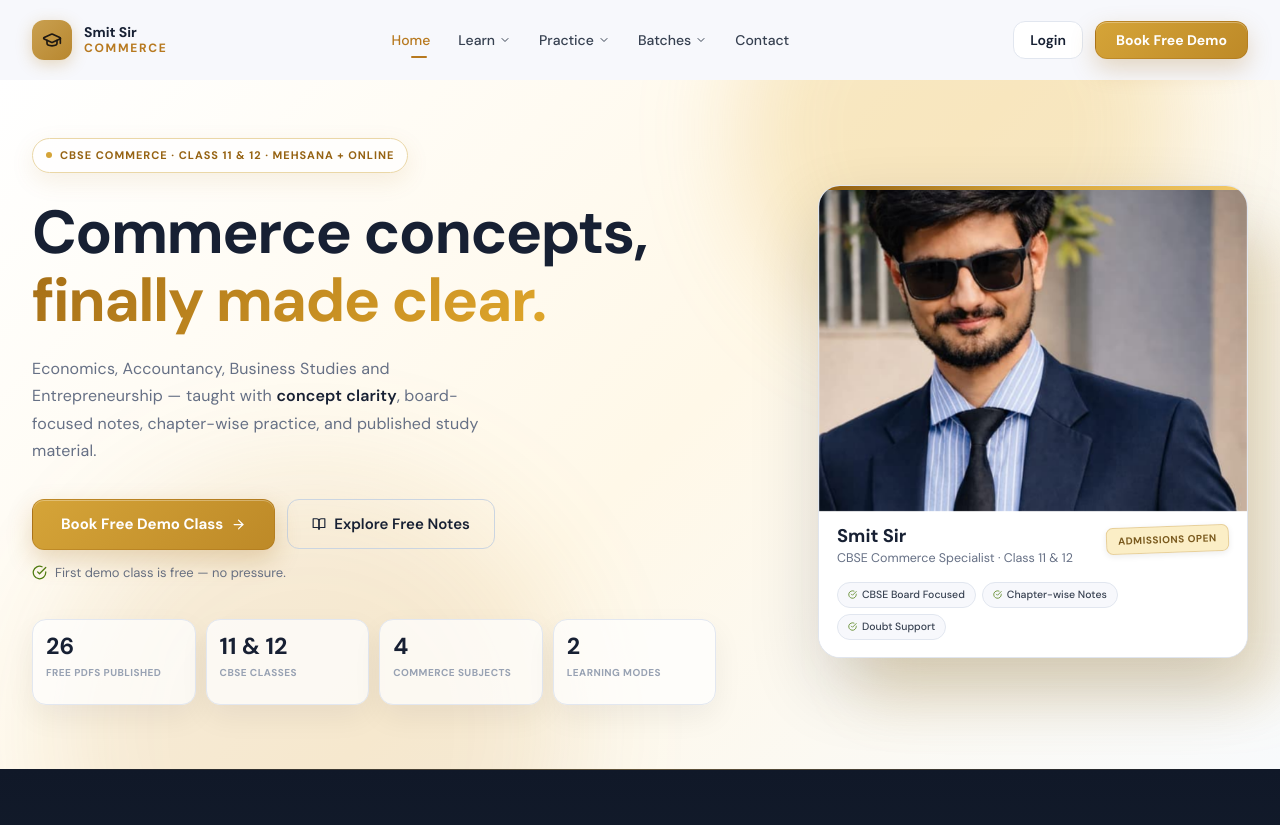
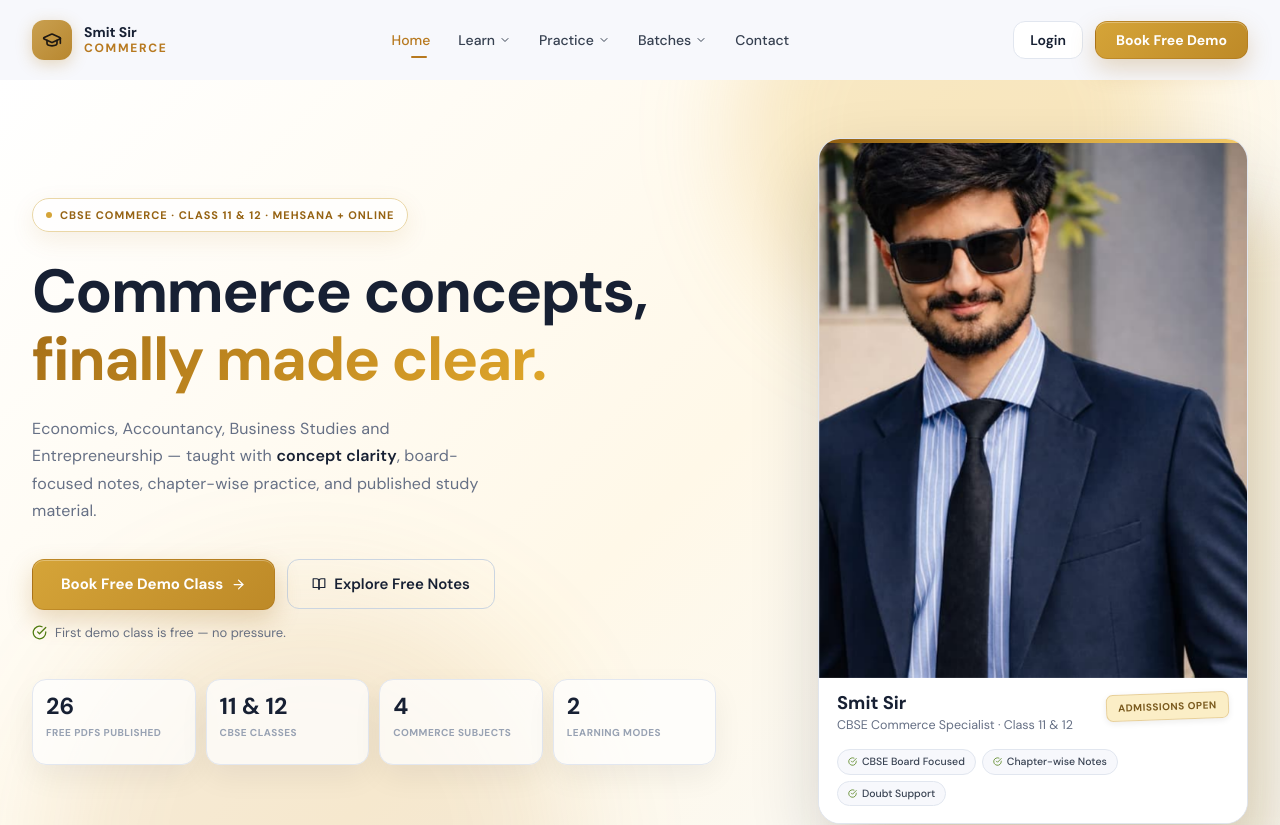
Before and after one commit to infosmitsircommerce-eng/smit-sir-commerce, a React (Vite) app: page / in a window 1280 px wide. Shown: the top 825 px of the page. Built offline with nearby package versions, Linux system fonts and the light colour scheme; a web font is replaced by a local one.

Commit message:
Fix teacher photo aspect ratio and responsive crop

```diff
--- a/src/components/home/HeroSection.jsx
+++ b/src/components/home/HeroSection.jsx
@@ -29,7 +29,6 @@ export default function HeroSection() {
       position: 'relative',
       overflow: 'hidden',
     }}>
-      {/* Soft modern background depth */}
       <div aria-hidden="true" style={{
         position: 'absolute', top: '-170px', right: '8%',
         width: '440px', height: '440px', borderRadius: '50%',
@@ -50,10 +49,7 @@ export default function HeroSection() {
           gap: '56px',
           alignItems: 'center',
         }} className="hero-main-grid">
-
-          {/* ── LEFT ── */}
           <div>
-            {/* Modern eyebrow pill */}
             <motion.div {...fade(0.08)}>
               <span style={{
                 display: 'inline-flex', alignItems: 'center', gap: '8px',
@@ -69,7 +65,6 @@ export default function HeroSection() {
               </span>
             </motion.div>
 
-            {/* Headline */}
             <motion.h1 {...fade(0.16)} style={{
               fontFamily: 'var(--font-serif)',
               fontSize: 'clamp(2.5rem, 4.8vw, 3.8rem)',
@@ -93,7 +88,6 @@ export default function HeroSection() {
               </em>
             </motion.h1>
 
-            {/* Subheadline */}
             <motion.p {...fade(0.24)} style={{
               fontFamily: 'var(--font-sans)',
               fontSize: '16px', lineHeight: 1.72,
@@ -106,7 +100,6 @@ export default function HeroSection() {
               board-focused notes, chapter-wise practice, and published study material.
             </motion.p>
 
-            {/* CTA buttons */}
             <motion.div {...fade(0.32)} style={{ marginBottom: '36px' }}>
               <div style={{ display: 'flex', gap: '12px', flexWrap: 'wrap' }}>
                 <Link to="/contact" className="btn-primary hero-primary-cta" style={{ fontSize: '15px', padding: '13px 28px' }}>
@@ -127,7 +120,6 @@ export default function HeroSection() {
               </div>
             </motion.div>
 
-            {/* Trust cards */}
             <motion.div {...fade(0.4)} className="hero-trust-grid" style={{
               display: 'grid', gridTemplateColumns: 'repeat(4, minmax(0, 1fr))',
               gap: '10px',
@@ -154,7 +146,6 @@ export default function HeroSection() {
             </motion.div>
           </div>
 
-          {/* ── RIGHT — Teacher card ── */}
           <motion.div
             initial={{ opacity: 0, x: 28 }}
             animate={{ opacity: 1, x: 0 }}
@@ -162,7 +153,6 @@ export default function HeroSection() {
             className="hero-teacher-card"
             style={{ position: 'relative', width: '100%', maxWidth: '430px', justifySelf: 'end' }}
           >
-            {/* Soft glow behind the card */}
             <div aria-hidden="true" style={{
               position: 'absolute', inset: '12% -8% -8% 10%',
               borderRadius: '28px',
@@ -178,25 +168,30 @@ export default function HeroSection() {
               border: '1px solid #E0E5EE',
               boxShadow: '0 28px 70px rgba(16,24,40,0.16)',
             }}>
-              {/* Gold accent top */}
               <div style={{ height: '4px', background: 'linear-gradient(90deg, #8F5C10, #D5A438, #F3CA69)' }} />
 
-              {/* Photo */}
+              <div className="hero-teacher-photo-frame" style={{
+                width: '100%',
+                aspectRatio: '4 / 5',
+                overflow: 'hidden',
+                background: '#eef1f5',
+              }}>
                 <img
                   src={teacherPhoto}
                   alt="Smit Sir — CBSE Commerce Teacher"
                   className="hero-teacher-photo"
+                  loading="eager"
+                  fetchPriority="high"
                   style={{
                     width: '100%',
-                  aspectRatio: '4 / 3',
-                  height: 'auto',
+                    height: '100%',
                     objectFit: 'cover',
-                  objectPosition: 'center 12%',
+                    objectPosition: 'center 8%',
                     display: 'block',
                   }}
                 />
+              </div>
 
-              {/* Info strip */}
               <div style={{ padding: '15px 18px 17px', background: 'var(--bg-white)' }}>
                 <div style={{
                   display: 'flex', alignItems: 'flex-start', justifyContent: 'space-between', gap: '12px',
@@ -227,7 +222,6 @@ export default function HeroSection() {
                   </div>
                 </div>
 
-                {/* Mini badges row */}
                 <div style={{ display: 'flex', gap: '6px', flexWrap: 'wrap' }}>
                   {badges.map(b => (
                     <div key={b.text} style={{
@@ -251,16 +245,17 @@ export default function HeroSection() {
       <style>{`
         @media (max-width: 1024px) {
           .hero-main-grid { grid-template-columns: 1fr !important; gap: 44px !important; }
-          .hero-teacher-card { justify-self: center !important; max-width: 500px !important; }
+          .hero-teacher-card { justify-self: center !important; max-width: 460px !important; }
           .hero-inner-pad { padding-top: 52px !important; padding-bottom: 64px !important; }
         }
         @media (max-width: 640px) {
           .hero-inner-pad { padding: 34px 16px 48px !important; }
-          .hero-teacher-card { max-width: 390px !important; }
+          .hero-teacher-card { max-width: 360px !important; }
           .hero-trust-grid { grid-template-columns: repeat(2, minmax(0, 1fr)) !important; }
           .hero-main-grid h1 { font-size: clamp(2.15rem, 11vw, 2.7rem) !important; margin-top: 22px !important; }
           .hero-primary-cta, .hero-secondary-cta { width: 100% !important; }
-          .hero-teacher-photo { aspect-ratio: 16 / 10 !important; }
+          .hero-teacher-photo-frame { aspect-ratio: 4 / 5 !important; }
+          .hero-teacher-photo { object-position: center 6% !important; }
         }
       `}</style>
     </section>
```
Lines whose indentation alone changed are shown as unchanged.
